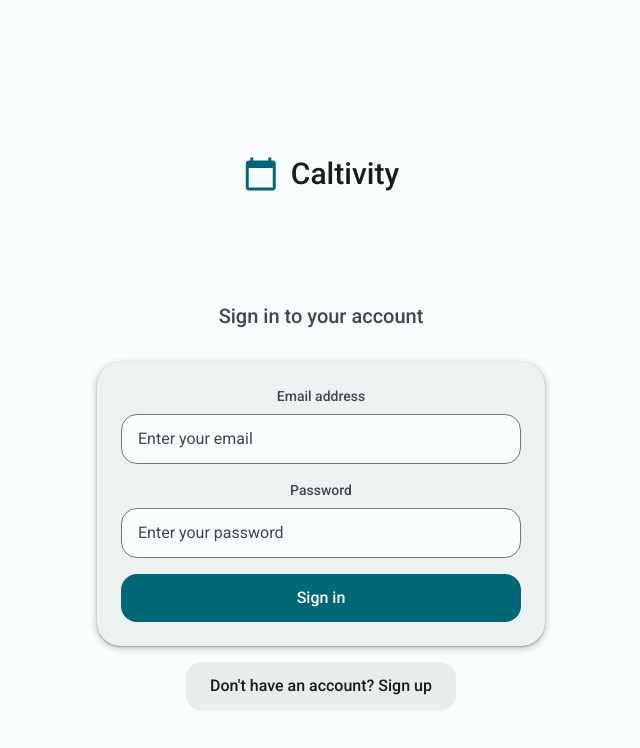
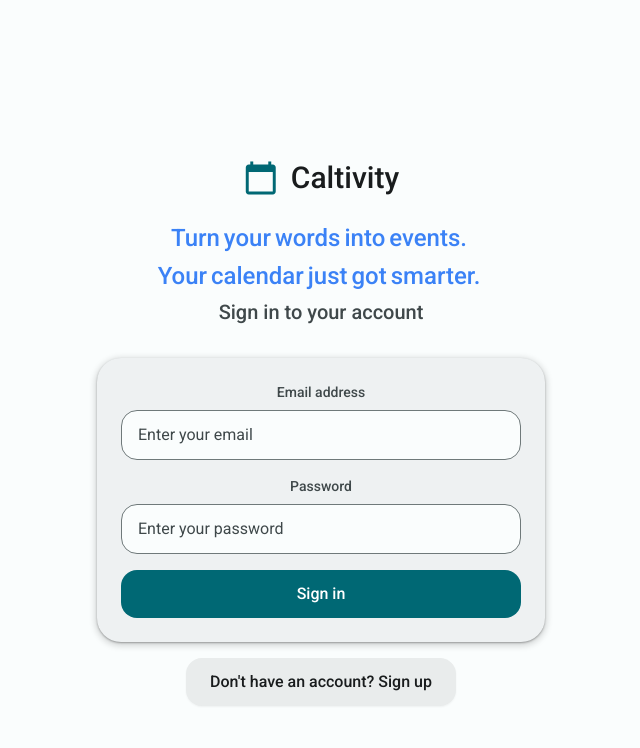
Before and after one commit to DelyanParushev/MLCalendar, a React (Vite) app in the folder frontend/: page / in a window 1280 px wide. Shown: the top 748 px of the page, without its empty margins (319-959 px from the left). Built offline with nearby package versions, Linux system fonts and the light colour scheme; no server answers.

Commit message:
fix: Simplify tagline animations to basic working version

```diff
--- a/frontend/src/calendar.css
+++ b/frontend/src/calendar.css
@@ -227,13 +227,11 @@
 }
 
 @keyframes fade-in {
-  0% {
+  from {
     opacity: 0;
-    filter: blur(4px);
   }
-  100% {
+  to {
     opacity: 1;
-    filter: blur(0);
   }
 }
 
@@ -252,65 +250,32 @@
 }
 
 .tagline-container .tagline-animated {
-  transform: scale(0.94) !important;
-  animation: scale 3s forwards cubic-bezier(0.5, 1, 0.89, 1), colorCycle 2s 1s infinite !important;
   text-align: center !important;
   line-height: 1.4 !important;
   color: #3b82f6 !important;
-  display: inline-block !important;
+  display: block !important;
   margin: 0.25rem 0 !important;
-  opacity: 1 !important;
+  animation: colorCycle 3s infinite !important;
 }
 
 .tagline-container .tagline-animated span {
-  display: inline-block !important;
-  opacity: 0 !important;
-  filter: blur(4px) !important;
+  display: inline !important;
   margin-right: 0.25rem !important;
-  color: inherit !important;
+  animation: fade-in 0.6s forwards !important;
 }
 
-/* First line animations */
-.tagline-container .tagline-animated.line-1 span:nth-child(1) {
-  animation: fade-in 0.5s 0.1s forwards cubic-bezier(0.11, 0, 0.5, 0) !important;
-}
+/* Simple staggered animations */
+.tagline-container .tagline-animated.line-1 span:nth-child(1) { animation-delay: 0.1s !important; }
+.tagline-container .tagline-animated.line-1 span:nth-child(2) { animation-delay: 0.2s !important; }
+.tagline-container .tagline-animated.line-1 span:nth-child(3) { animation-delay: 0.3s !important; }
+.tagline-container .tagline-animated.line-1 span:nth-child(4) { animation-delay: 0.4s !important; }
+.tagline-container .tagline-animated.line-1 span:nth-child(5) { animation-delay: 0.5s !important; }
 
-.tagline-container .tagline-animated.line-1 span:nth-child(2) {
-  animation: fade-in 0.5s 0.2s forwards cubic-bezier(0.11, 0, 0.5, 0) !important;
-}
-
-.tagline-container .tagline-animated.line-1 span:nth-child(3) {
-  animation: fade-in 0.5s 0.3s forwards cubic-bezier(0.11, 0, 0.5, 0) !important;
-}
-
-.tagline-container .tagline-animated.line-1 span:nth-child(4) {
-  animation: fade-in 0.5s 0.4s forwards cubic-bezier(0.11, 0, 0.5, 0) !important;
-}
-
-.tagline-container .tagline-animated.line-1 span:nth-child(5) {
-  animation: fade-in 0.5s 0.5s forwards cubic-bezier(0.11, 0, 0.5, 0) !important;
-}
-
-/* Second line animations */
-.tagline-container .tagline-animated.line-2 span:nth-child(1) {
-  animation: fade-in 0.5s 0.7s forwards cubic-bezier(0.11, 0, 0.5, 0) !important;
-}
-
-.tagline-container .tagline-animated.line-2 span:nth-child(2) {
-  animation: fade-in 0.5s 0.8s forwards cubic-bezier(0.11, 0, 0.5, 0) !important;
-}
-
-.tagline-container .tagline-animated.line-2 span:nth-child(3) {
-  animation: fade-in 0.5s 0.9s forwards cubic-bezier(0.11, 0, 0.5, 0) !important;
-}
-
-.tagline-container .tagline-animated.line-2 span:nth-child(4) {
-  animation: fade-in 0.5s 1.0s forwards cubic-bezier(0.11, 0, 0.5, 0) !important;
-}
-
-.tagline-container .tagline-animated.line-2 span:nth-child(5) {
-  animation: fade-in 0.5s 1.1s forwards cubic-bezier(0.11, 0, 0.5, 0) !important;
-}
+.tagline-container .tagline-animated.line-2 span:nth-child(1) { animation-delay: 0.7s !important; }
+.tagline-container .tagline-animated.line-2 span:nth-child(2) { animation-delay: 0.8s !important; }
+.tagline-container .tagline-animated.line-2 span:nth-child(3) { animation-delay: 0.9s !important; }
+.tagline-container .tagline-animated.line-2 span:nth-child(4) { animation-delay: 1.0s !important; }
+.tagline-container .tagline-animated.line-2 span:nth-child(5) { animation-delay: 1.1s !important; }
 
 .fc-current-time-indicator {
   position: relative;
```
